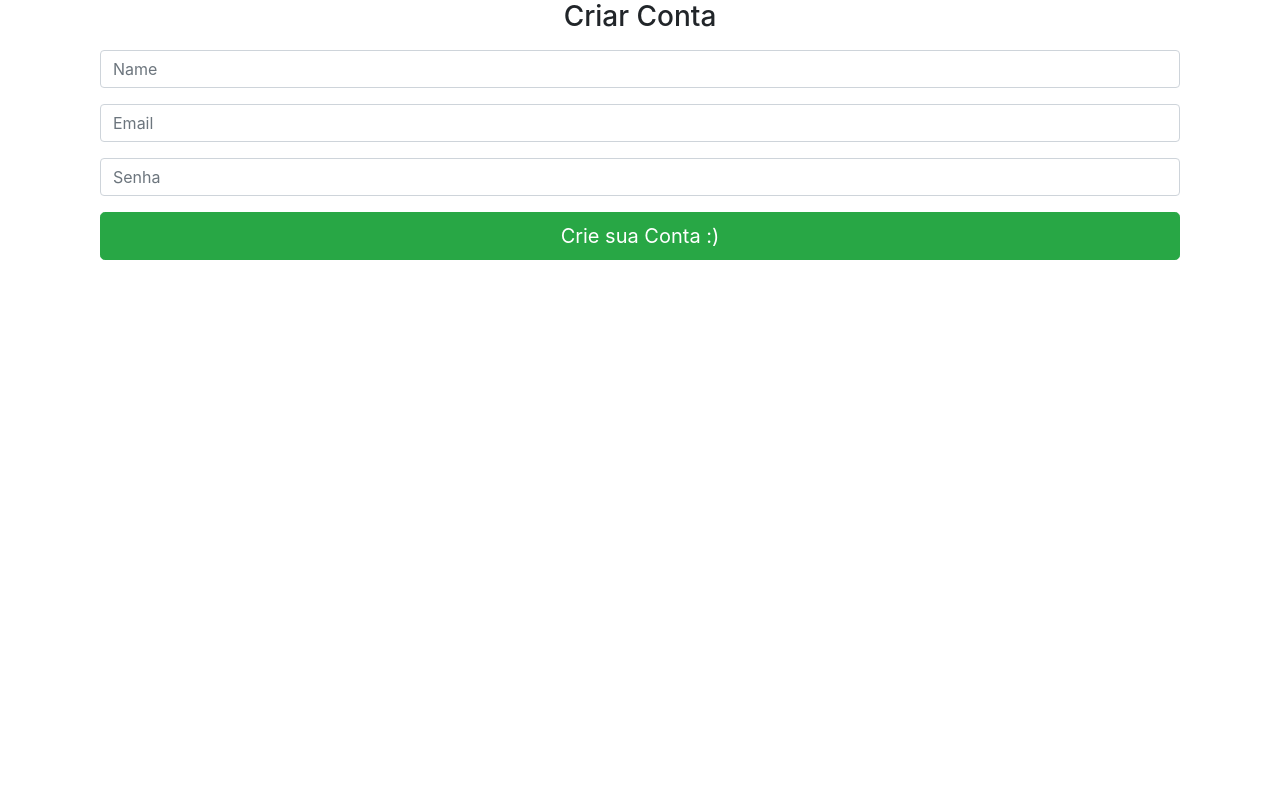
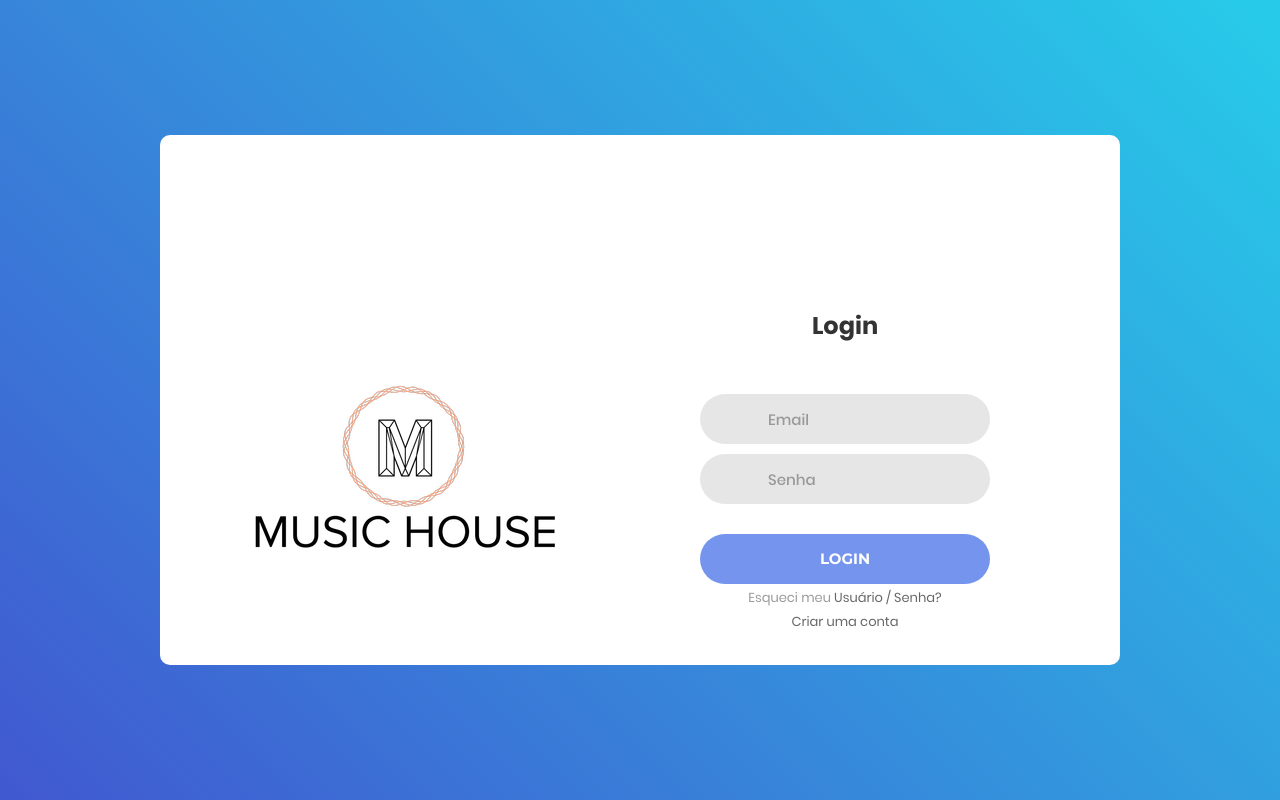
Before and after one commit to matheusrgarcia/music-house-front-end, an Angular app: page /create-user in a window 1280 px wide. Built offline with nearby package versions, Linux system fonts and the light colour scheme.

Commit message:
Working on Login page

```diff
--- a/src/app/User/user-create/user-create.component.css
+++ b/src/app/User/user-create/user-create.component.css
@@ -0,0 +1,488 @@
+/*//////////////////////////////////////////////////////////////////
+[ FONT ]*/
+
+@font-face {
+  font-family: Poppins-Regular;
+  src: url("../../../assets/fonts/poppins/Poppins-Regular.ttf");
+}
+
+@font-face {
+  font-family: Poppins-Bold;
+  src: url("../../../assets/fonts/poppins/Poppins-Bold.ttf");
+}
+
+@font-face {
+  font-family: Poppins-Medium;
+  src: url("../../../assets/fonts/poppins/Poppins-Medium.ttf");
+}
+
+@font-face {
+  font-family: Montserrat-Bold;
+  src: url("../../../assets/fonts/montserrat/Montserrat-Bold.ttf");
+}
+
+/*//////////////////////////////////////////////////////////////////
+[ RESTYLE TAG ]*/
+
+* {
+  margin: 0px;
+  padding: 0px;
+  box-sizing: border-box;
+}
+
+body,
+html {
+  height: 100%;
+  font-family: Poppins-Regular, sans-serif;
+}
+
+/*---------------------------------------------*/
+a {
+  font-family: Poppins-Regular;
+  font-size: 14px;
+  line-height: 1.7;
+  color: #666666;
+  margin: 0px;
+  transition: all 0.4s;
+  -webkit-transition: all 0.4s;
+  -o-transition: all 0.4s;
+  -moz-transition: all 0.4s;
+}
+
+a:focus {
+  outline: none !important;
+}
+
+a:hover {
+  text-decoration: none;
+  color: #57b846;
+}
+
+/*---------------------------------------------*/
+h1,
+h2,
+h3,
+h4,
+h5,
+h6 {
+  margin: 0px;
+}
+
+p {
+  font-family: Poppins-Regular;
+  font-size: 14px;
+  line-height: 1.7;
+  color: #666666;
+  margin: 0px;
+}
+
+ul,
+li {
+  margin: 0px;
+  list-style-type: none;
+}
+
+/*---------------------------------------------*/
+input {
+  outline: none;
+  border: none;
+}
+
+textarea {
+  outline: none;
+  border: none;
+}
+
+textarea:focus,
+input:focus {
+  border-color: transparent !important;
+}
+
+input:focus::-webkit-input-placeholder {
+  color: transparent;
+}
+input:focus:-moz-placeholder {
+  color: transparent;
+}
+input:focus::-moz-placeholder {
+  color: transparent;
+}
+input:focus:-ms-input-placeholder {
+  color: transparent;
+}
+
+textarea:focus::-webkit-input-placeholder {
+  color: transparent;
+}
+textarea:focus:-moz-placeholder {
+  color: transparent;
+}
+textarea:focus::-moz-placeholder {
+  color: transparent;
+}
+textarea:focus:-ms-input-placeholder {
+  color: transparent;
+}
+
+input::-webkit-input-placeholder {
+  color: #999999;
+}
+input:-moz-placeholder {
+  color: #999999;
+}
+input::-moz-placeholder {
+  color: #999999;
+}
+input:-ms-input-placeholder {
+  color: #999999;
+}
+
+textarea::-webkit-input-placeholder {
+  color: #999999;
+}
+textarea:-moz-placeholder {
+  color: #999999;
+}
+textarea::-moz-placeholder {
+  color: #999999;
+}
+textarea:-ms-input-placeholder {
+  color: #999999;
+}
+
+/*---------------------------------------------*/
+button {
+  outline: none !important;
+  border: none;
+  background: transparent;
+}
+
+button:hover {
+  cursor: pointer;
+}
+
+iframe {
+  border: none !important;
+}
+
+/*//////////////////////////////////////////////////////////////////
+[ Utility ]*/
+.txt1 {
+  font-family: Poppins-Regular;
+  font-size: 13px;
+  line-height: 1.5;
+  color: #999999;
+}
+
+.txt2 {
+  font-family: Poppins-Regular;
+  font-size: 13px;
+  line-height: 1.5;
+  color: #666666;
+}
+
+/*//////////////////////////////////////////////////////////////////
+[ login ]*/
+
+.limiter {
+  width: 100%;
+  margin: 0 auto;
+}
+
+.container-login100 {
+  width: 100%;
+  min-height: 100vh;
+  display: -webkit-box;
+  display: -webkit-flex;
+  display: -moz-box;
+  display: -ms-flexbox;
+  display: flex;
+  flex-wrap: wrap;
+  justify-content: center;
+  align-items: center;
+  padding: 15px;
+  background: #9053c7;
+  background: -webkit-linear-gradient(-135deg, #3ad6fd, #4158d0);
+  background: -o-linear-gradient(-135deg, #0baed6, #4158d0);
+  background: -moz-linear-gradient(-135deg, #56ccf0, #4158d0);
+  background: linear-gradient(-135deg, #27cce9, #4158d0);
+}
+
+.wrap-login100 {
+  width: 960px;
+  background: #fff;
+  border-radius: 10px;
+  overflow: hidden;
+  display: -webkit-box;
+  display: -webkit-flex;
+  display: -moz-box;
+  display: -ms-flexbox;
+  display: flex;
+  flex-wrap: wrap;
+  justify-content: space-between;
+  padding: 177px 130px 33px 95px;
+}
+
+/*------------------------------------------------------------------
+[  ]*/
+.login100-pic {
+  margin-top: 10%;
+  width: 316px;
+  height: 163px;
+}
+
+.login100-pic img {
+  max-width: 100%;
+}
+
+/*------------------------------------------------------------------
+[  ]*/
+.login100-form {
+  width: 290px;
+}
+
+.login100-form-title {
+  font-family: Poppins-Bold;
+  font-size: 24px;
+  color: #333333;
+  line-height: 1.2;
+  text-align: center;
+
+  width: 100%;
+  display: block;
+  padding-bottom: 54px;
+}
+
+/*---------------------------------------------*/
+.wrap-input100 {
+  position: relative;
+  width: 100%;
+  z-index: 1;
+  margin-bottom: 10px;
+}
+
+.input100 {
+  font-family: Poppins-Medium;
+  font-size: 15px;
+  line-height: 1.5;
+  color: #666666;
+
+  display: block;
+  width: 100%;
+  background: #e6e6e6;
+  height: 50px;
+  border-radius: 25px;
+  padding: 0 30px 0 68px;
+}
+
+/*------------------------------------------------------------------
+[ Focus ]*/
+.focus-input100 {
+  display: block;
+  position: absolute;
+  border-radius: 25px;
+  bottom: 0;
+  left: 0;
+  z-index: -1;
+  width: 100%;
+  height: 100%;
+  box-shadow: 0px 0px 0px 0px;
+  color: rgba(87, 184, 70, 0.8);
+}
+
+.input100:focus + .focus-input100 {
+  -webkit-animation: anim-shadow 0.5s ease-in-out forwards;
+  animation: anim-shadow 0.5s ease-in-out forwards;
+}
+
+@-webkit-keyframes anim-shadow {
+  to {
+    box-shadow: 0px 0px 70px 25px;
+    opacity: 0;
+  }
+}
+
+@keyframes anim-shadow {
+  to {
+    box-shadow: 0px 0px 70px 25px;
+    opacity: 0;
+  }
+}
+
+.symbol-input100 {
+  font-size: 15px;
+
+  display: -webkit-box;
+  display: -webkit-flex;
+  display: -moz-box;
+  display: -ms-flexbox;
+  display: flex;
+  align-items: center;
+  position: absolute;
+  border-radius: 25px;
+  bottom: 0;
+  left: 0;
+  width: 100%;
+  height: 100%;
+  padding-left: 35px;
+  pointer-events: none;
+  color: #666666;
+
+  -webkit-transition: all 0.4s;
+  -o-transition: all 0.4s;
+  -moz-transition: all 0.4s;
+  transition: all 0.4s;
+}
+
+.input100:focus + .focus-input100 + .symbol-input100 {
+  color: #57b846;
+  padding-left: 28px;
+}
+
+/*------------------------------------------------------------------
+[ Button ]*/
+.container-login100-form-btn {
+  width: 100%;
+  display: -webkit-box;
+  display: -webkit-flex;
+  display: -moz-box;
+  display: -ms-flexbox;
+  display: flex;
+  flex-wrap: wrap;
+  justify-content: center;
+  padding-top: 20px;
+}
+
+.login100-form-btn {
+  font-family: Montserrat-Bold;
+  font-size: 15px;
+  line-height: 1.5;
+  color: #fff;
+  text-transform: uppercase;
+
+  width: 100%;
+  height: 50px;
+  border-radius: 25px;
+  background: #1048e094;
+  display: -webkit-box;
+  display: -webkit-flex;
+  display: -moz-box;
+  display: -ms-flexbox;
+  display: flex;
+  justify-content: center;
+  align-items: center;
+  padding: 0 25px;
+
+  -webkit-transition: all 0.4s;
+  -o-transition: all 0.4s;
+  -moz-transition: all 0.4s;
+  transition: all 0.4s;
+}
+
+.login100-form-btn:hover {
+  background: #333333;
+}
+
+/*------------------------------------------------------------------
+[ Responsive ]*/
+
+@media (max-width: 992px) {
+  .wrap-login100 {
+    padding: 177px 90px 33px 85px;
+  }
+
+  .login100-pic {
+    width: 35%;
+  }
+
+  .login100-form {
+    width: 50%;
+  }
+}
+
+@media (max-width: 768px) {
+  .wrap-login100 {
+    padding: 100px 80px 33px 80px;
+  }
+
+  .login100-pic {
+    display: none;
+  }
+
+  .login100-form {
+    width: 100%;
+  }
+}
+
+@media (max-width: 576px) {
+  .wrap-login100 {
+    padding: 100px 15px 33px 15px;
+  }
+}
+
+/*------------------------------------------------------------------
+[ Alert validate ]*/
+
+.validate-input {
+  position: relative;
+}
+
+.alert-validate::before {
+  content: attr(data-validate);
+  position: absolute;
+  max-width: 70%;
+  background-color: white;
+  border: 1px solid #c80000;
+  border-radius: 13px;
+  padding: 4px 25px 4px 10px;
+  top: 50%;
+  -webkit-transform: translateY(-50%);
+  -moz-transform: translateY(-50%);
+  -ms-transform: translateY(-50%);
+  -o-transform: translateY(-50%);
+  transform: translateY(-50%);
+  right: 8px;
+  pointer-events: none;
+
+  font-family: Poppins-Medium;
+  color: #c80000;
+  font-size: 13px;
+  line-height: 1.4;
+  text-align: left;
+
+  visibility: hidden;
+  opacity: 0;
+
+  -webkit-transition: opacity 0.4s;
+  -o-transition: opacity 0.4s;
+  -moz-transition: opacity 0.4s;
+  transition: opacity 0.4s;
+}
+
+.alert-validate::after {
+  content: "\f06a";
+  font-family: FontAwesome;
+  display: block;
+  position: absolute;
+  color: #c80000;
+  font-size: 15px;
+  top: 50%;
+  -webkit-transform: translateY(-50%);
+  -moz-transform: translateY(-50%);
+  -ms-transform: translateY(-50%);
+  -o-transform: translateY(-50%);
+  transform: translateY(-50%);
+  right: 13px;
+}
+
+.alert-validate:hover:before {
+  visibility: visible;
+  opacity: 1;
+}
+
+@media (max-width: 992px) {
+  .alert-validate::before {
+    visibility: visible;
+    opacity: 1;
+  }
+}
--- a/src/app/User/user-create/user-create.component.html
+++ b/src/app/User/user-create/user-create.component.html
@@ -1,34 +1,71 @@
-<div class="container custom-container">
-  <div class="col-md-12">
-    <h3 class="mb-3 text-center">Criar Conta</h3>
-    <div class="form-group">
+<div class="limiter">
+  <div class="container-login100">
+    <div class="wrap-login100">
+      <div class="login100-pic js-tilt" data-tilt>
+        <img src="../../../assets/images/m-h-logo.png" alt="IMG" />
+      </div>
+
+      <form class="login100-form validate-form">
+        <span class="login100-form-title">
+          Login
+        </span>
+
+        <div
+          class="wrap-input100 validate-input"
+          data-validate="Um email válido é requerido: ex@abc.xyz"
+        >
           <input
+            class="input100"
             type="text"
-        [(ngModel)]="userDetails.name"
-        class="form-control"
-        placeholder="Name"
-      />
-    </div>
-    <div class="form-group">
-      <input
-        type="text"
+            name="email"
             [(ngModel)]="userDetails.email"
-        class="form-control"
             placeholder="Email"
           />
+          <span class="focus-input100"></span>
+          <span class="symbol-input100">
+            <i class="fa fa-envelope" aria-hidden="true"></i>
+          </span>
         </div>
-    <div class="form-group">
+
+        <div
+          class="wrap-input100 validate-input"
+          data-validate="Uma senha é requerida"
+        >
           <input
-        type="text"
+            class="input100"
+            type="password"
+            name="pass"
             [(ngModel)]="userDetails.password"
-        class="form-control"
             placeholder="Senha"
           />
+          <span class="focus-input100"></span>
+          <span class="symbol-input100">
+            <i class="fa fa-lock" aria-hidden="true"></i>
+          </span>
         </div>
-    <div class="form-group">
-      <button class="btn btn-success btn-lg btn-block" (click)="addUser()">
-        Crie sua Conta :)
+
+        <div class="container-login100-form-btn">
+          <button class="login100-form-btn">
+            Login
           </button>
+        </div>
+
+        <div class="text-center p-t-12">
+          <span class="txt1">
+            Esqueci meu
+          </span>
+          <a class="txt2" href="#">
+            Usuário / Senha?
+          </a>
+        </div>
+
+        <div class="text-center p-t-136">
+          <a class="txt2" href="#" (click)="addUser()">
+            Criar uma conta
+            <i class="fa fa-long-arrow-right m-l-5" aria-hidden="true"></i>
+          </a>
+        </div>
+      </form>
     </div>
   </div>
 </div>
```
Lines whose indentation alone changed are shown as unchanged.
